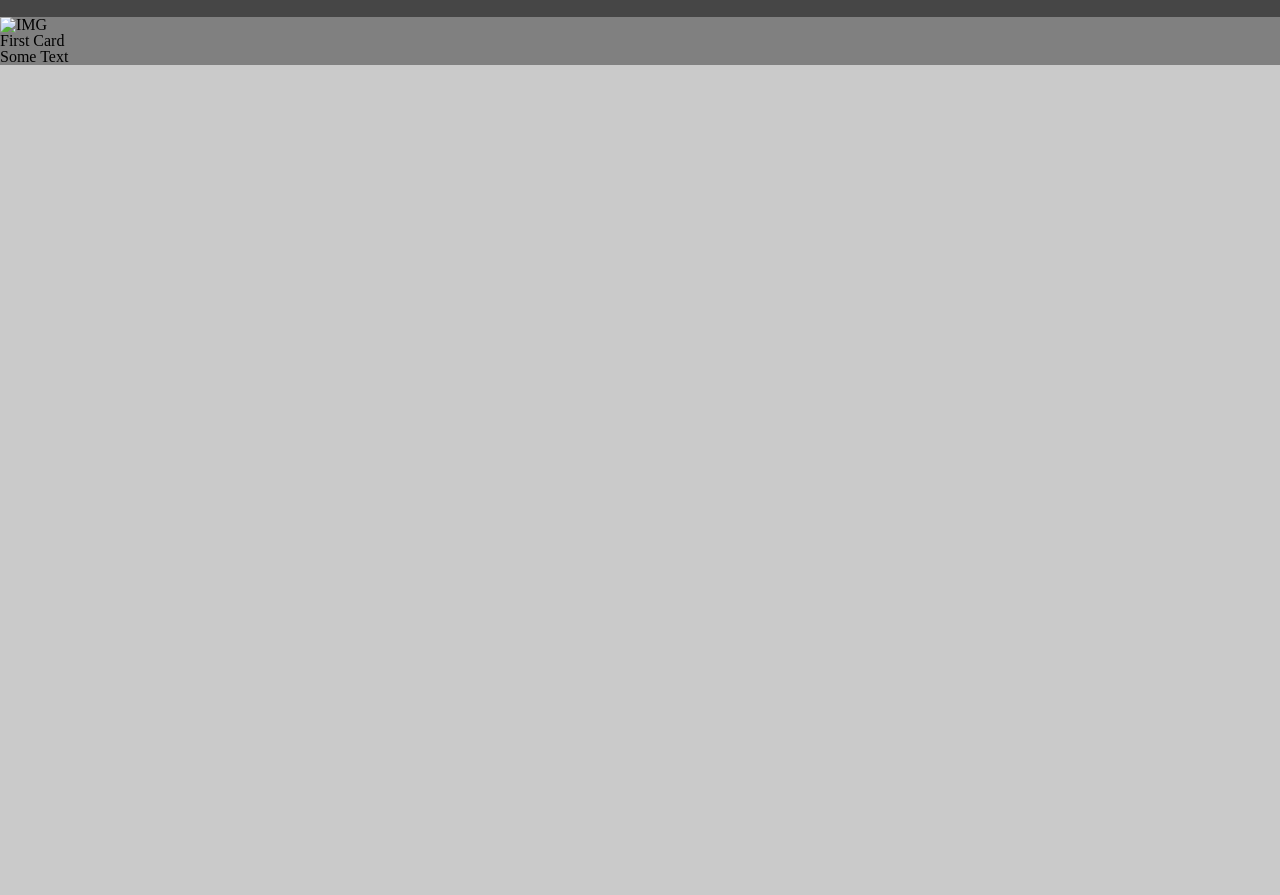
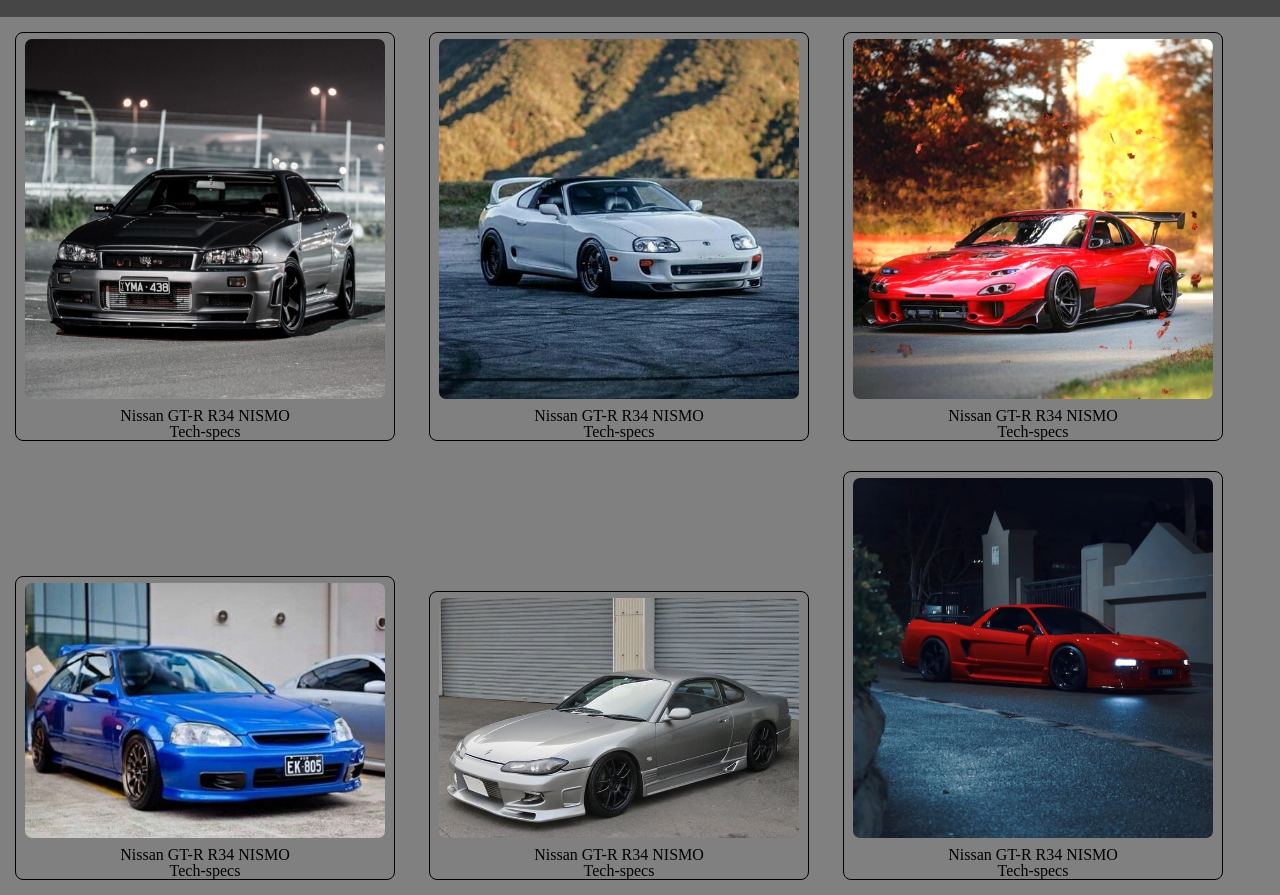
Before and after one commit to balloon383/first-cards, a plain HTML site: page index.html in a window 1280 px wide. Shown: the part 58-953 px from the top of the page. Before the commit the page ends 800 px from the top, so only its background shows below. Drawn offline with Linux system fonts and the light colour scheme.

Commit message:
added cards

```diff
--- a/css/styles.css
+++ b/css/styles.css
@@ -49,6 +49,8 @@ table {
     background-color: gray;
     box-sizing: border-box;
 }
+
+/* HEADER */
 .header{
 	display: inline-block;
 	width: 1290px;
@@ -95,3 +97,25 @@ table {
 .header button:hover{
 	background-color: rgb(70, 70, 70);
 }
+
+/* CARDS */
+/* FIRST CARD */
+.cards-box div{
+	width: 380px;
+	height: auto;
+}
+.first-box-img, .second-box-img, .third-box-img, .fourth-box-img, .fifth-box-img, .sixth-box-img{
+	width: 360px;
+	height: auto;
+	margin: 5px;
+	border: 1px solid gray;
+	border-radius: 8px;
+}
+.first-box, .second-box, .third-box, .fourth-box, .fifth-box, .sixth-box {
+	border: 1px solid;
+	border-radius: 8px;
+	text-align: center;
+	display: inline-block;
+	box-sizing: border-box;
+	margin: 15px;
+}
--- a/index.html
+++ b/index.html
@@ -15,34 +15,45 @@
             <div class="button"><button>SEARCH</button></div>
         </div>
 
-            <div class="cards-box">
-                <img src="" alt="IMG">
-                <h2>First Card</h2>
-                <p>Some Text</p>
+        <div class="cards-box">
+
+
+
+            <div class="first-box">
+                <img class="first-box-img" src="./img/r34.jpg" alt="IMG">
+                <h2>Nissan GT-R R34 NISMO</h2>
+                <p>Tech-specs</p>
             </div>
 
-            <div class="first-box">
-
-            </div>
 
             <div class="second-box">
-
+                <img class="second-box-img" src="./img/supra.jpg" alt="IMG">
+                <h2>Nissan GT-R R34 NISMO</h2>
+                <p>Tech-specs</p>
             </div>
 
             <div class="third-box">
-
+                <img class="third-box-img" src="./img/RX7.jpg" alt="IMG">
+                <h2>Nissan GT-R R34 NISMO</h2>
+                <p>Tech-specs</p>
             </div>
 
             <div class="fourth-box">
-
+                <img class="fourth-box-img" src="./img/civic.jpg" alt="IMG">
+                <h2>Nissan GT-R R34 NISMO</h2>
+                <p>Tech-specs</p>
             </div>
 
             <div class="fifth-box">
-
+                <img class="fifth-box-img" src="./img/S15.jpg" alt="IMG">
+                <h2>Nissan GT-R R34 NISMO</h2>
+                <p>Tech-specs</p>
             </div>
 
             <div class="sixth-box">
-
+                <img class="sixth-box-img" src="./img/nsx.jpg" alt="IMG">
+                <h2>Nissan GT-R R34 NISMO</h2>
+                <p>Tech-specs</p>
             </div>
         </div>
     </div>
```
Also changed, not shown: img/RX7.jpg (renamed from img/RX7.jfif), img/S15.jpg (renamed from img/S15.png), img/nsx.jpg (added), img/r34.jpg (added), img/supra.jpg (added).
